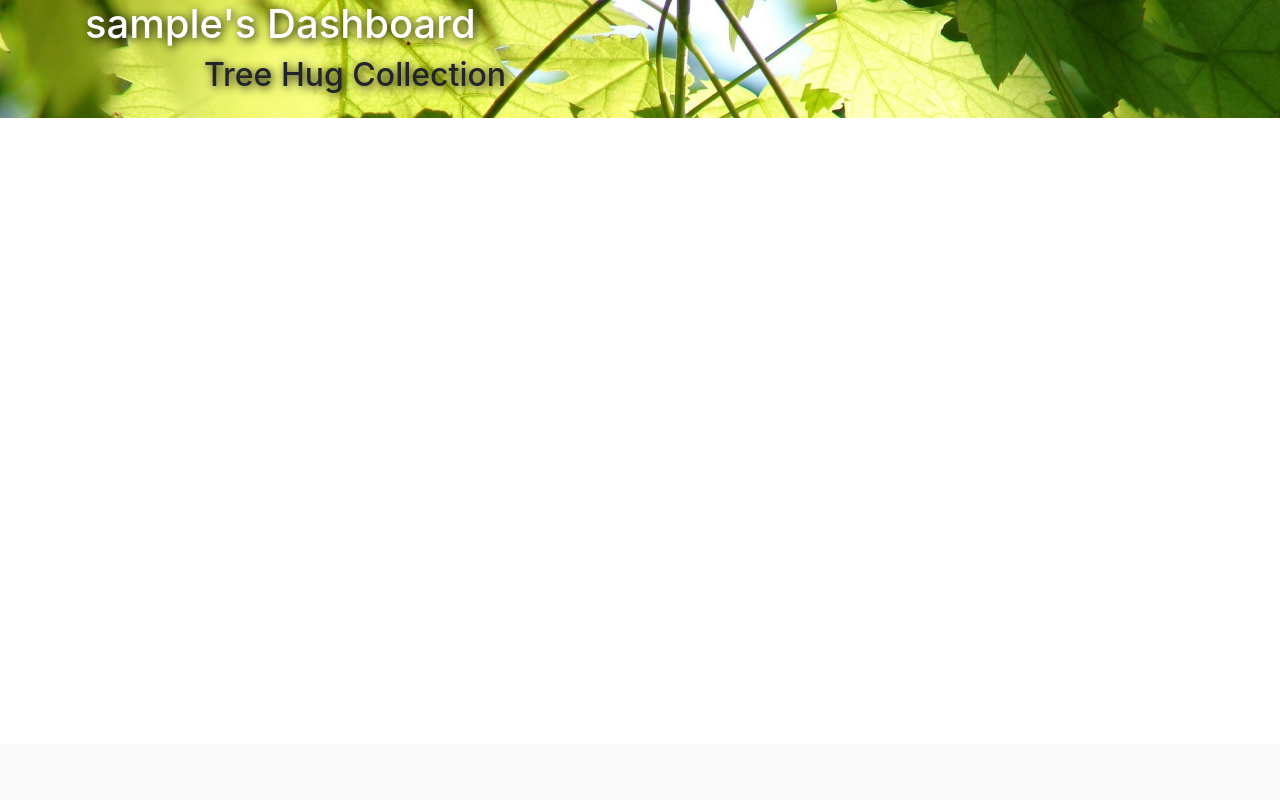
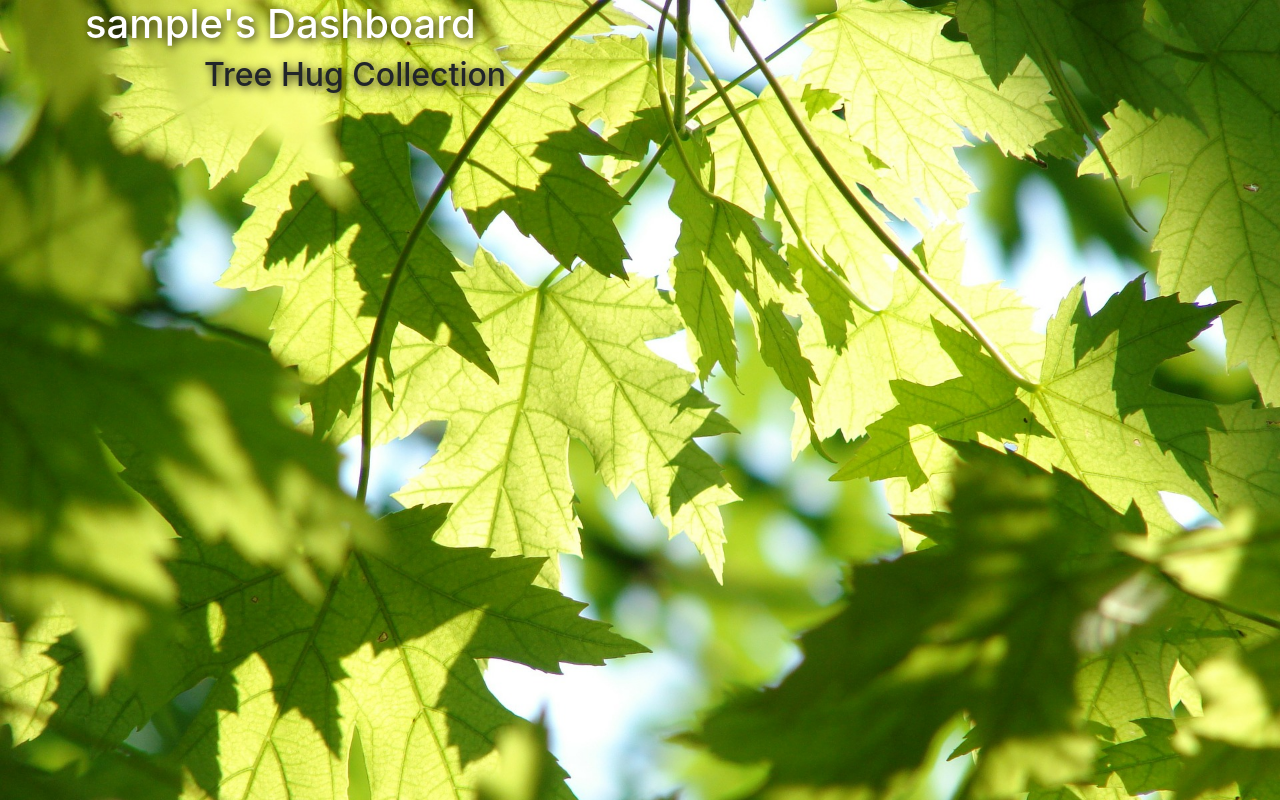
Before and after one commit to jessicagamio/TREE_FINDER, a Flask app: page /dashboard in a window 1280 px wide. Shown: the part 56-856 px from the top of the page. Before the commit the page ends 174 px from the top, so only its background shows below. Run offline with Flask 2, Linux system fonts and the light colour scheme; the visitor is signed in with stand-in values (Sample User, id 1); data comes from the database, SQL or seed files in the repository; data that the repository does not hold is empty; some libraries are stand-ins or nearby versions.

Commit message:
fixed background image on dashboard.html

```diff
--- a/templates/dashboard.html
+++ b/templates/dashboard.html
@@ -3,7 +3,7 @@
 {% block content %}
 
 
-<div style="background-image: url(static/img/leaves_background.jpg); no-repeat center center; background-size: cover; z-index:100;">
+<div style="background-image: url(static/img/leaves_background.jpg); no-repeat center center; background-size: cover; z-index:100; height:100vh">
 
 <div class="container">
 <div class="row">
```
